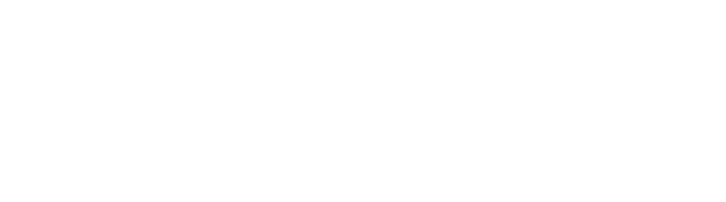
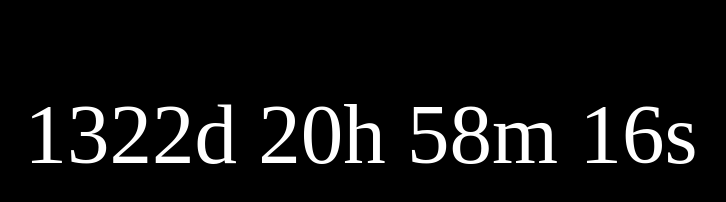
Before and after one commit to scampcoder/event-countdown, a plain HTML site: page index.html in a window 1280 px wide. Shown: the whole page, without its empty margins (279-1005 px from the left). Drawn offline with Linux system fonts and the light colour scheme.

Commit message:
Fix js src code and add stylings

```diff
--- a/index.html
+++ b/index.html
@@ -1,14 +1,17 @@
 <!DOCTYPE html>
 <html lang="en">
+
 <head>
   <title>Event Coundown</title>
   <meta charset="utf-8">
   <link rel="stylesheet" type="text/css" href="style.css">
 
 </head>
+
 <body>
   <p id="root"> </p>
-  <script type="text/javascript" scr="script.js"></script>
+  <script type="text/javascript" src="script.js"></script>
 
 </body>
+
 </html>
--- a/script.js
+++ b/script.js
@@ -1,4 +1,4 @@
-let countDownDate = new Date("Jan 1, 2020 12:00:00").getTime(); //initialize date and create a new one
+let countDownDate = new Date("Jan 1, 2024 12:00:00").getTime(); //initialize date and create a new one
 
 const x = setInterval(function () {
   let now = new Date().getTime(); //get today's date and time
--- a/style.css
+++ b/style.css
@@ -0,0 +1,9 @@
+p {
+  text-align: center;
+  font-size: 85px;
+}
+
+body {
+  background-color: #000;
+  color: #fff;
+}
```
